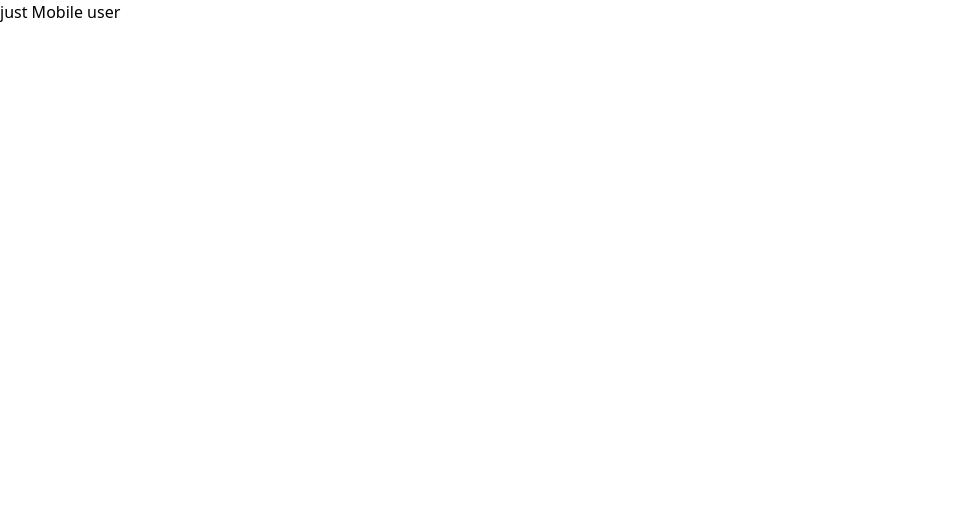
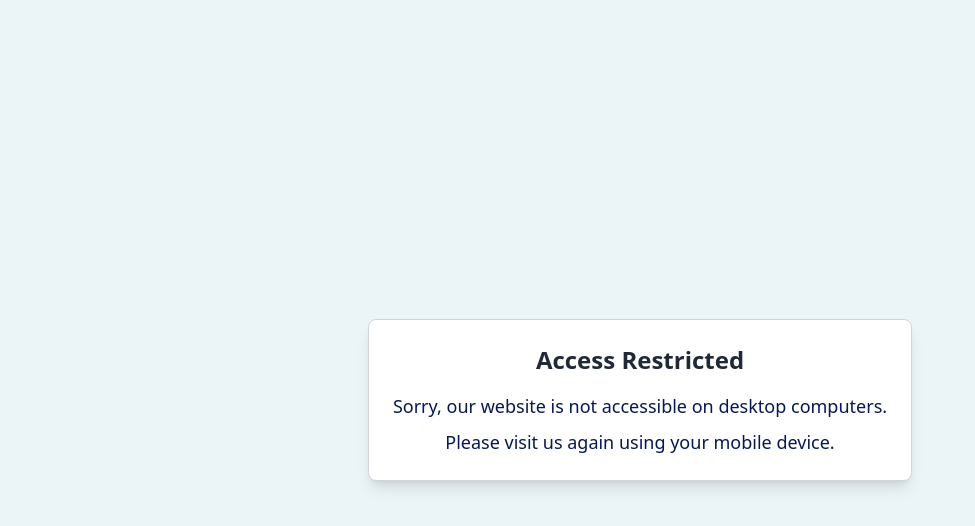
Before and after one commit to ArtinAsadzade/art_coin, a React (Vite) app: page /JustMobileView in a window 1280 px wide. Shown: the top 526 px of the page, without its empty margins (0-975 px from the left). Built offline with nearby package versions, Linux system fonts and the light colour scheme.

Commit message:
Add err Page

```diff
--- a/src/pages/JustMobileView.jsx
+++ b/src/pages/JustMobileView.jsx
@@ -4,5 +4,21 @@ import { IsMobileViewContext } from "../context/IsMobileViewContext";
 
 export default function JustMobileView() {
   const { isMobile } = useContext(IsMobileViewContext);
-  return <>{isMobile ? <Navigate to={"/"} /> : <h1>just Mobile user</h1>}</>;
+  return (
+    <>
+      {isMobile ? (
+        <Navigate to={"/"} />
+      ) : (
+        <>
+          <div className="w-full h-svh bg-primary text-secondary flex items-center justify-center">
+            <div className="text-center p-6 bg-white border border-gray-300 rounded-lg shadow-lg">
+              <h1 className="text-2xl font-bold text-gray-800 mb-4">Access Restricted</h1>
+              <p className="text-lg mb-2">Sorry, our website is not accessible on desktop computers.</p>
+              <p className="text-lg">Please visit us again using your mobile device.</p>
+            </div>
+          </div>
+        </>
+      )}
+    </>
+  );
 }
```
